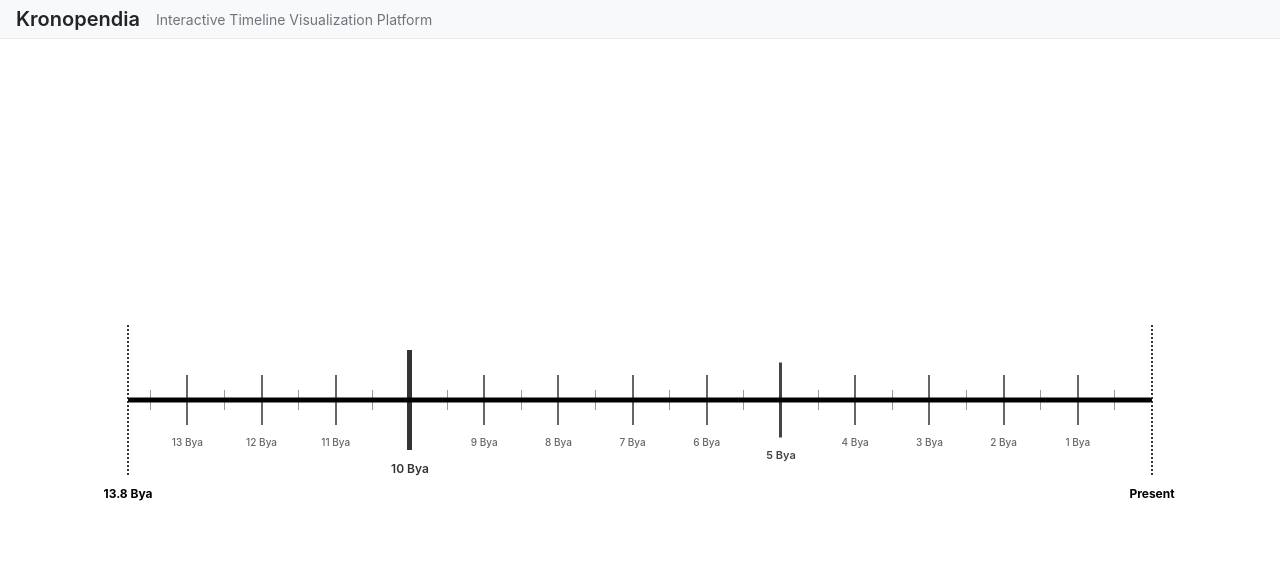
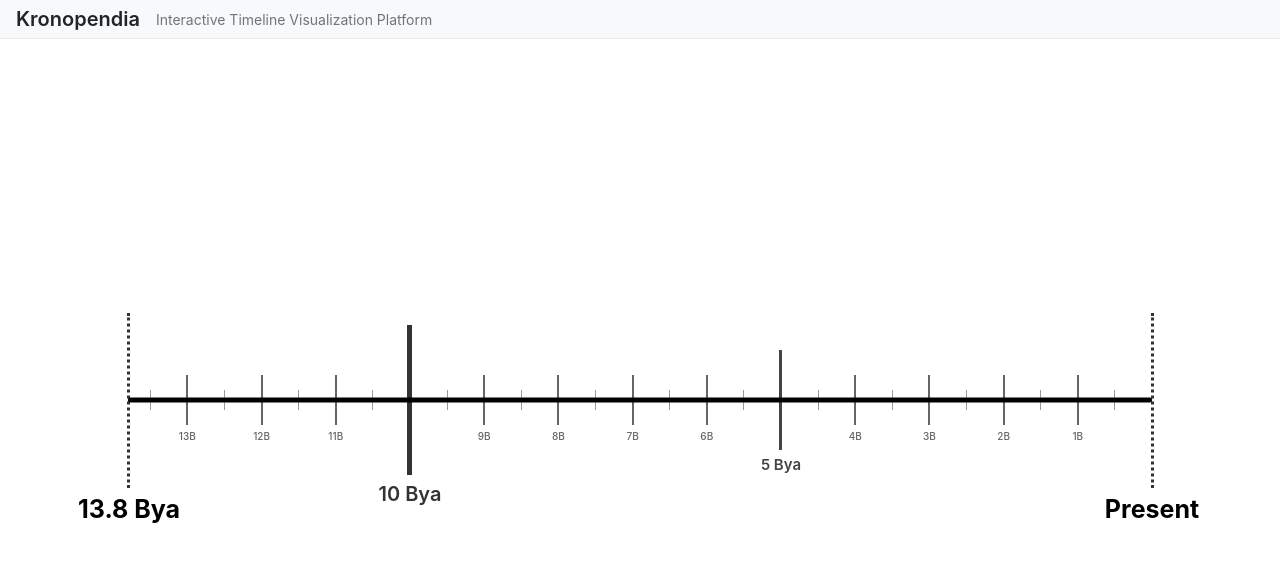
Before and after one commit to Kubbaj/Kronopendia, a React (Vite) app: page / in a window 1280 px wide. Shown: the top 562 px of the page. Built offline with nearby package versions, Linux system fonts and the light colour scheme.

Commit message:
tweaked spoke styling and minor label format

```diff
--- a/src/komponents/scaffold/Spokes.tsx
+++ b/src/komponents/scaffold/Spokes.tsx
@@ -33,18 +33,18 @@ const spokeSizeConfig: Record<SpokeSize, {
     labelColor: '#666'
   },
   'major': {
-    height: 75,
+    height: 100,
     width: 3,
     color: '#444',
-    labelSize: 11,
+    labelSize: 15,
     labelWeight: 600,
     labelColor: '#444'
   },
   'macro': {
-    height: 100,
+    height: 150,
     width: 5,
     color: '#333',
-    labelSize: 12,
+    labelSize: 20,
     labelWeight: 600,
     labelColor: '#333'
   },
@@ -52,15 +52,15 @@ const spokeSizeConfig: Record<SpokeSize, {
     height: 150,
     width: 10,
     color: '#222',
-    labelSize: 13,
+    labelSize: 25,
     labelWeight: 700,
     labelColor: '#222'
   },
   'special': {
-    height: 150,
-    width: 2,
+    height: 175,
+    width: 3,
     color: '#333',
-    labelSize: 12,
+    labelSize: 25,
     labelWeight: 700,
     labelColor: '#000',
     isDotted: true
@@ -68,7 +68,32 @@ const spokeSizeConfig: Record<SpokeSize, {
 };
 
 // Constant for label padding (space between spoke end and label)
-const LABEL_PADDING = 10;
+const LABEL_PADDING = 4;
+
+/**
+ * Formats the label based on the spoke size
+ * For Minor spokes, we use a condensed format (e.g., "6B" instead of "6 Bya")
+ */
+const formatSpokeLabel = (label: string, size: SpokeSize): string => {
+  // Only apply condensed format to Minor spokes
+  if (size === 'minor') {
+    // Check if it's a billion year label
+    if (label.includes('Bya')) {
+      return label.replace(' Bya', 'B');
+    }
+    // Check if it's a million year label
+    if (label.includes('Mya')) {
+      return label.replace(' Mya', 'M');
+    }
+    // Check if it's a thousand year label
+    if (label.includes('Kya')) {
+      return label.replace(' Kya', 'K');
+    }
+  }
+
+  // Return the original label for all other sizes
+  return label;
+};
 
 const Spokes: React.FC<SpokesProps> = ({ width }) => {
   // Generate time points for the cosmic scale
@@ -102,10 +127,13 @@ const Spokes: React.FC<SpokesProps> = ({ width }) => {
       display: showLabel ? 'block' : 'none'
     };
 
+    // Format the label based on spoke size
+    const formattedLabel = formatSpokeLabel(timePoint.label, timePoint.size);
+
     return (
       <div key={`spoke-${index}`} className="spoke-container" style={{ left: position }}>
         <div className="spoke" style={spokeStyle} />
-        <div className="spoke-label" style={labelStyle}>{timePoint.label}</div>
+        <div className="spoke-label" style={labelStyle}>{formattedLabel}</div>
       </div>
     );
   });
```
